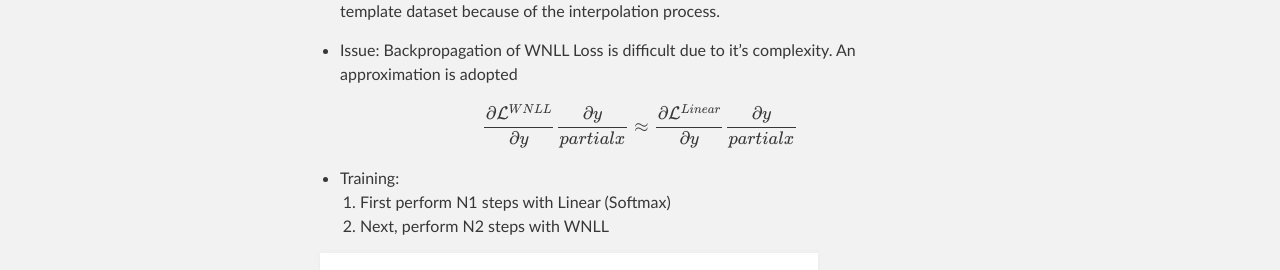
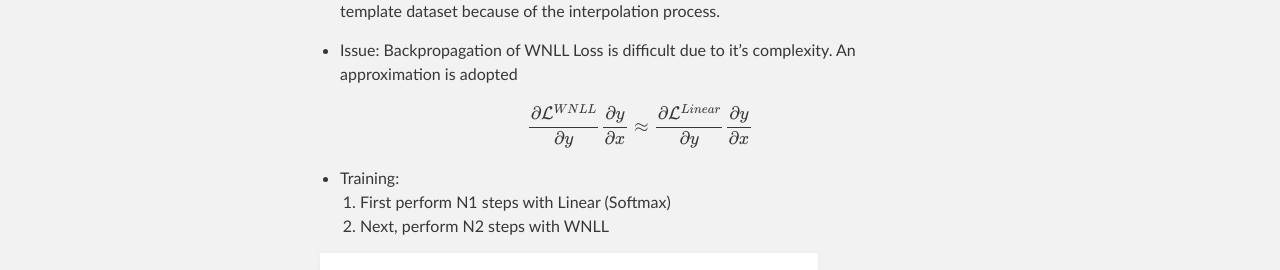
Before and after one commit to cmarasinou/NeurIPS_2018, a Jekyll site: the page built from Summaries/BaoETAL2018.md, in a window 1280 px wide. Shown: the part 845-1115 px from the top of the page. Built offline with Jekyll 4.4.1, drawn with Linux system fonts in a browser that asks for light colours; our own code applies the rules of GitHub Pages for plain Markdown files; formulas are drawn with MathJax 3.

Commit message:
BaoETAL2018 added

```diff
--- a/Summaries/BaoETAL2018.md
+++ b/Summaries/BaoETAL2018.md
@@ -25,16 +25,16 @@ with the boundary conditions applying to the rest of the points in X.
 - Issue: Backpropagation of WNLL Loss is difficult due to it's complexity. An approximation is adopted
 
 $$
-\frac{\partial\mathcal{L}^{WNLL}}{\partial y} \frac{\partial y}{partial x}
+\frac{\partial\mathcal{L}^{WNLL}}{\partial y} \frac{\partial y}{\partial x}
 \approx
-\frac{\partial\mathcal{L}^{Linear}}{\partial y} \frac{\partial y}{partial x}
+\frac{\partial\mathcal{L}^{Linear}}{\partial y} \frac{\partial y}{\partial x}
 $$
 
 - Training:
   1. First perform N1 steps with Linear (Softmax)
   2. Next, perform N2 steps with WNLL
 
-![Training](/Summaries/img/bao_1.png)
+![Training](/assets/images/bao_1.png)
 Notice that the interpolation is done on the deep features of the DNN (and not just the input)
 
 - Testing: Using only the WNLL branch
```
Also changed, not shown: assets/images/bao_1.png (added).
